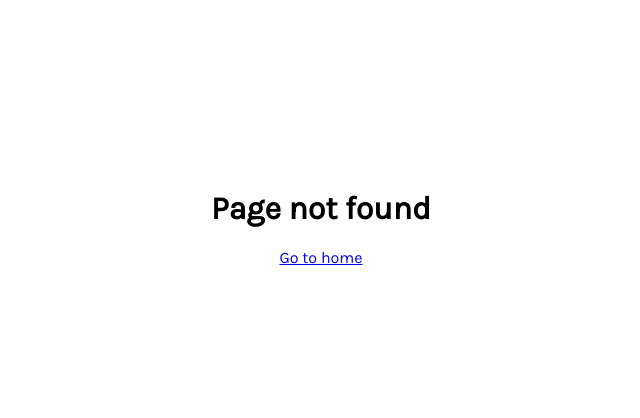
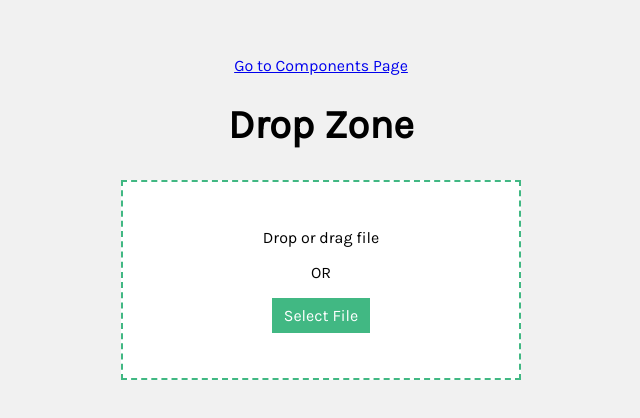
Before and after one commit to SudipRai27/Vue-Components, a Vue app: page /drop-box in a window 1280 px wide. Before the commit this address had no page. Shown: the part 182-600 px from the top of the page, without its empty margins (319-959 px from the left). Built offline with nearby package versions, Linux system fonts and the light colour scheme.

Commit message:
Added custom drop zone

```diff
--- /dev/null
+++ b/src/components/DropBox/DropBox.vue
@@ -0,0 +1,86 @@
+<template>
+  <div
+    class="dropzone"
+    @dragenter.prevent="toggleActive"
+    @dragleave.prevent="toggleActive"
+    @dragover.prevent
+    @drop.prevent="drop"
+    :class="{ 'active-dropzone': active }"
+  >
+    <span>Drop or drag file</span>
+    <span>OR</span>
+    <label for="dropzoneFile">Select File</label>
+    <input
+      type="file"
+      ref="files"
+      id="dropzoneFile"
+      style="display: none"
+      @input="handleFiles"
+      multiple
+    />
+  </div>
+</template>
+<script>
+import { ref } from "vue";
+export default {
+  name: "DropBox",
+  setup(props, { emit }) {
+    const active = ref(false);
+    const files = ref([]);
+
+    const toggleActive = () => {
+      active.value = !active.value;
+    };
+
+    const drop = (e) => {
+      toggleActive();
+      emit("filesSelected", e.dataTransfer.files);
+    };
+
+    const handleFiles = () => {
+      emit("filesSelected", files.value.files);
+    };
+
+    return {
+      files,
+      active,
+      toggleActive,
+      drop,
+      handleFiles,
+    };
+  },
+};
+</script>
+<style scoped>
+.dropzone {
+  display: flex;
+  flex-direction: column;
+  justify-content: center;
+  align-items: center;
+  width: 400px;
+  height: 200px;
+  row-gap: 16px;
+  border: 2px dashed #41b883;
+  background-color: #fff;
+  transition: 0.3s ease all;
+}
+
+label {
+  padding: 8px 12px;
+  color: #fff;
+  background-color: #41b883;
+  cursor: pointer;
+  transition: 0.3s ease all;
+}
+
+.active-dropzone {
+  color: #fff;
+  border-color: #fff;
+  background-color: #41b883;
+}
+
+.active-dropzone label {
+  background: #fff;
+  color: #41b883;
+}
+</style>
--- a/src/components/Modal/Modal.vue
+++ b/src/components/Modal/Modal.vue
@@ -6,9 +6,15 @@
           <span @click="close" class="icon">
             <i class="far fa-times-circle"></i>
           </span>
-          <!-- Modal content -->
-          <slot />
-          <button @click="close">Close</button>
+          <div class="modal-header">
+            <slot name="header" />
+          </div>
+          <div class="modal-content">
+            <slot />
+          </div>
+          <div class="modal-footer">
+            <slot name="footer" />
+          </div>
         </div>
       </transition>
     </div>
@@ -67,16 +73,6 @@ export default {
   color: crimson;
 }
 
-button {
-  padding: 10px 10px;
-  border: none;
-  font-size: 16px;
-  background-color: crimson;
-  color: #fff;
-  cursor: pointer;
-  border-radius: 5px;
-}
-
 .modal-animation-enter-active,
 .modal-animation-leave-active {
   transition: opacity 0.5s ease;
--- a/src/router/index.js
+++ b/src/router/index.js
@@ -3,6 +3,7 @@ import Home from "../views/Home.vue";
 import SidebarHome from "@/views/SidebarHome";
 import SidebarUsers from "@/views/SidebarUsers";
 import ModalView from "@/views/ModalView";
+import DropBoxView from "@/views/DropBoxView";
 import NotFound from "@/views/NotFound";
 
 const routes = [
@@ -27,6 +28,11 @@ const routes = [
     component: ModalView,
   },
   {
+    path: "/drop-box",
+    name: "DropBoxView",
+    component: DropBoxView,
+  },
+  {
     path: "/:pathMatch(.*)*",
     name: "NotFound",
     component: NotFound,
--- /dev/null
+++ b/src/views/DropBoxView.vue
@@ -0,0 +1,52 @@
+<template>
+  <div class="dropzone-container">
+    <router-link to="/">Go to Components Page</router-link>
+    <h1>Drop Zone</h1>
+    <DropBox @filesSelected="handleFiles" />
+    <template v-if="files">
+      <span class="file-info" v-for="(file, index) in files" :key="index">
+        File: {{ file.name }}
+      </span>
+    </template>
+  </div>
+</template>
+<script>
+import DropBox from "@/components/DropBox/DropBox";
+import { ref } from "@vue/reactivity";
+export default {
+  name: "DropBoxView",
+  components: {
+    DropBox,
+  },
+  setup() {
+    let files = ref([]);
+
+    const handleFiles = (selectedFiles) => {
+      files.value = selectedFiles;
+    };
+    return {
+      files,
+      handleFiles,
+    };
+  },
+};
+</script>
+<style scoped>
+.dropzone-container {
+  display: flex;
+  height: 100vh;
+  flex-direction: column;
+  justify-content: center;
+  align-items: center;
+  background-color: #f1f1f1;
+}
+
+h1 {
+  font-size: 40px;
+  margin-bottom: 32px;
+}
+
+.file-info {
+  margin-top: 32px;
+}
+</style>
--- a/src/views/Home.vue
+++ b/src/views/Home.vue
@@ -6,7 +6,10 @@
         <router-link :to="{ name: 'SidebarHome' }">Sidebar</router-link>
       </li>
       <li>
-        <router-link :to="{ name: 'Modal' }">Modal</router-link>
+        <router-link :to="{ name: 'ModalView' }">Modal</router-link>
+      </li>
+      <li>
+        <router-link :to="{ name: 'DropBoxView' }">DropBoxView</router-link>
       </li>
     </ul>
   </div>
--- a/src/views/ModalView.vue
+++ b/src/views/ModalView.vue
@@ -1,12 +1,19 @@
 <template>
   <div class="modal-container">
     <Modal :modalActive="modalActive" @close="toggleModal">
-      <div class="modal-content">
+      <template v-slot:header>
         <h3>This is a modal header</h3>
-        <p>This is modal message</p>
-      </div>
+      </template>
+      <template v-slot:default>
+        <p>This is modal body</p>
+      </template>
+      <template v-slot:footer>
+        <button class="modal-button" @click="toggleModal">Close</button>
+      </template>
     </Modal>
     <button type="button" @click="toggleModal">Open Modal</button>
+    <br />
+    <router-link to="/">Go to main component page</router-link>
   </div>
 </template>
 <script>
@@ -34,6 +41,7 @@ export default {
 <style scoped>
 .modal-container {
   display: flex;
+  flex-direction: column;
   height: 100vh;
   width: 100%;
   background-color: rgb(0, 176, 234, 0.5);
@@ -45,4 +53,14 @@ export default {
   display: flex;
   flex-direction: column;
 }
+
+.modal-button {
+  padding: 10px 10px;
+  border: none;
+  font-size: 16px;
+  background-color: crimson;
+  color: #fff;
+  cursor: pointer;
+  border-radius: 5px;
+}
 </style>
```
